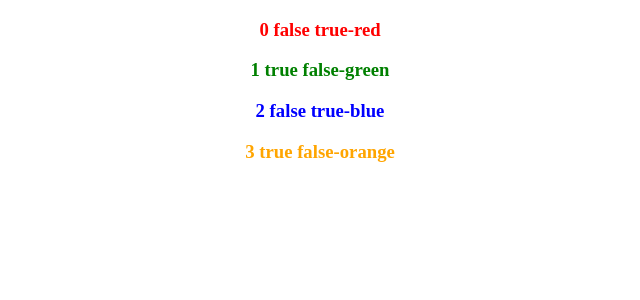
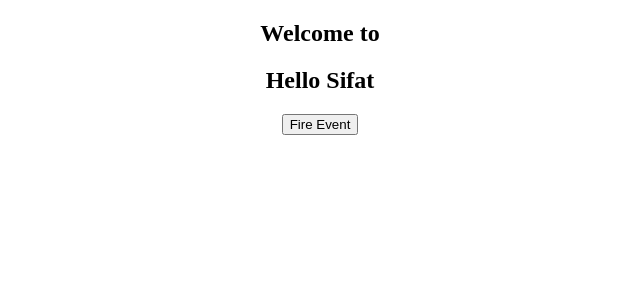
Before and after one commit to sifatMoonjerin/hello-angular, an Angular app: page / in a window 1280 px wide. Shown: the top 300 px of the page, without its empty margins (320-960 px from the left). Built offline with nearby package versions, Linux system fonts and the light colour scheme.

Commit message:
component interaction

```diff
--- a/src/app/app.component.html
+++ b/src/app/app.component.html
@@ -1,3 +1,4 @@
 <div style="text-align: center;">
-    <app-test></app-test>
+    <h2>Welcome to {{angular}}</h2>
+    <app-test (childEvent)="angular=$event" [parentData]="name"></app-test>
 </div>
--- a/src/app/app.component.ts
+++ b/src/app/app.component.ts
@@ -3,7 +3,9 @@ import { Component } from '@angular/core';
 @Component({
   selector: 'app-root',
   templateUrl: './app.component.html',
-  styleUrls: ['./app.component.css']
+  styleUrls: ['./app.component.css'],
 })
 export class AppComponent {
+  public name = 'Sifat';
+  public angular = '';
 }
--- a/src/app/test/test.component.html
+++ b/src/app/test/test.component.html
@@ -1,3 +1,3 @@
-<div *ngFor="let color of colors; let even = even; let odd = odd; let i = index">
-    <h3 [style.color]="color">{{i}} {{odd }} {{even}}-{{color}}</h3>
-</div>
+<h2>Hello {{parentData}}</h2>
+
+<button (click)="fireEvent()">Fire Event</button>
--- a/src/app/test/test.component.ts
+++ b/src/app/test/test.component.ts
@@ -1,4 +1,4 @@
-import { Component, OnInit } from '@angular/core';
+import { Component, OnInit, Input, Output, EventEmitter } from '@angular/core';
 
 @Component({
   selector: 'app-test',
@@ -6,9 +6,14 @@ import { Component, OnInit } from '@angular/core';
   styleUrls: ['./test.component.css'],
 })
 export class TestComponent implements OnInit {
-  public colors = ['red', 'green', 'blue', 'orange'];
+  @Input() public parentData;
+  @Output() public childEvent = new EventEmitter();
 
   constructor() {}
 
   ngOnInit(): void {}
+
+  fireEvent(): void {
+    this.childEvent.emit('Angular!');
+  }
 }
```
